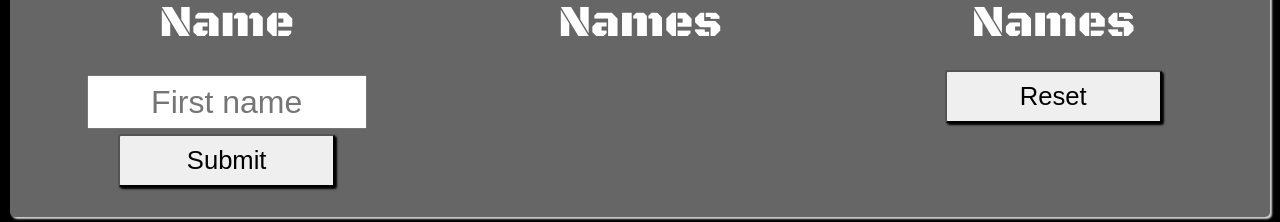
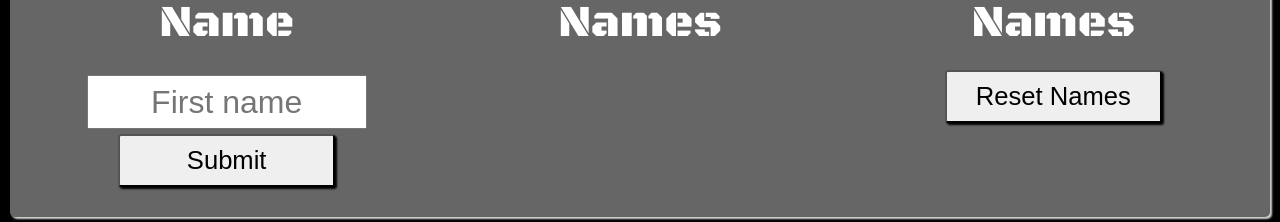
Before and after one commit to dtzimmer/random-name-chooser, a React (Create React App) app: page / in a window 1280 px wide. Shown: the part 718-940 px from the top of the page. Built offline with nearby package versions, Linux system fonts and the light colour scheme.

Commit message:
Added functionality to the "Reset Names" button. Fixed unique key error as well.

```diff
--- a/src/App.js
+++ b/src/App.js
@@ -1,8 +1,6 @@
 import React, { Component } from 'react'
 import './App.css'
 import ClawIcon from './ClawIcon.jpg'
-
-
 import NameSubmit from './NameSubmit'
 import DisplayWinner from './DisplayWinner'
 import NamesChosen from './NamesChosen'
@@ -23,7 +21,6 @@ class App extends Component {
 
   displayWinner = () => {
     if (this.state.names.length > 0) {
-      console.log('DISPLAY WINNER')
       const chosen = this.state.names[Math.floor(Math.random() * this.state.names.length)]
       this.setState({ picked: chosen })
       this.setState(oldState => {
@@ -37,12 +34,19 @@ class App extends Component {
     }
   }
 
-  // resetName = (event) => {
-  //   event.preventDefault()
-  //   let names = this.state.names
-  //   let chosen = this.state.chosen //gets the chosen array
-  //   this.setState({ chosen.push(names)});
-  // }
+  handleReset = (event) => {
+    event.preventDefault()
+    let names = this.state.names
+    let chosen = this.state.chosen
+    this.setState(oldState => {
+      return {
+        names: [...names, ...oldState.chosen],
+        chosen: oldState.chosen.filter((name) => {
+          return name === chosen
+        })
+      }
+    })
+  }
 
   render() {
     return (
@@ -64,7 +68,7 @@ class App extends Component {
             <NamesAvailable names={this.state.names} />
           </div>
           <div className="componentdisplay">
-            <NamesChosen chosen={this.state.chosen} />
+            <NamesChosen chosen={this.state.chosen} resetName={this.handleReset} />
           </div>
         </div>
 
--- a/src/NameSubmit.js
+++ b/src/NameSubmit.js
@@ -13,7 +13,6 @@ class NameSubmit extends Component {
   submitAndClear = (e) => {
     this.props.handleSubmit(e, this.state.firstName);
     this.setState({firstName: ''});
-    console.log(this.state.firstName);
   }
 
   render() {
--- a/src/NamesAvailable.js
+++ b/src/NamesAvailable.js
@@ -7,8 +7,8 @@ class NamesAvailable extends Component {
       <div>
         <h2>Available Names</h2>
         <div>
-          {this.props.names.map((name) => {
-            return <li>{name}</li>
+          {this.props.names.map((name, i) => {
+            return <li key={i} >{name}</li>
           })}
         </div>
       </div>
--- a/src/NamesChosen.js
+++ b/src/NamesChosen.js
@@ -7,16 +7,13 @@ class NamesChosen extends Component {
       <div>
         <h2>Chosen Names</h2>
         <div>
-          {this.props.chosen.map((name) => {
-            return <li>{name}</li>
+          {this.props.chosen.map((name, i) => {
+            return <li key={i}>{name}</li>
           })}
         </div>
-        {/*<button type="button" onClick={(event) => this.props.resetName(event)}>*/}
-          {/*Reset Names*/}
-        {/*</button>*/}
-        <form>
-        <button type="submit">Reset</button>
-        </form>
+        <button type="button" onClick={(event) => this.props.resetName(event)}>
+          Reset Names
+        </button>
       </div>
     );
   }
```
